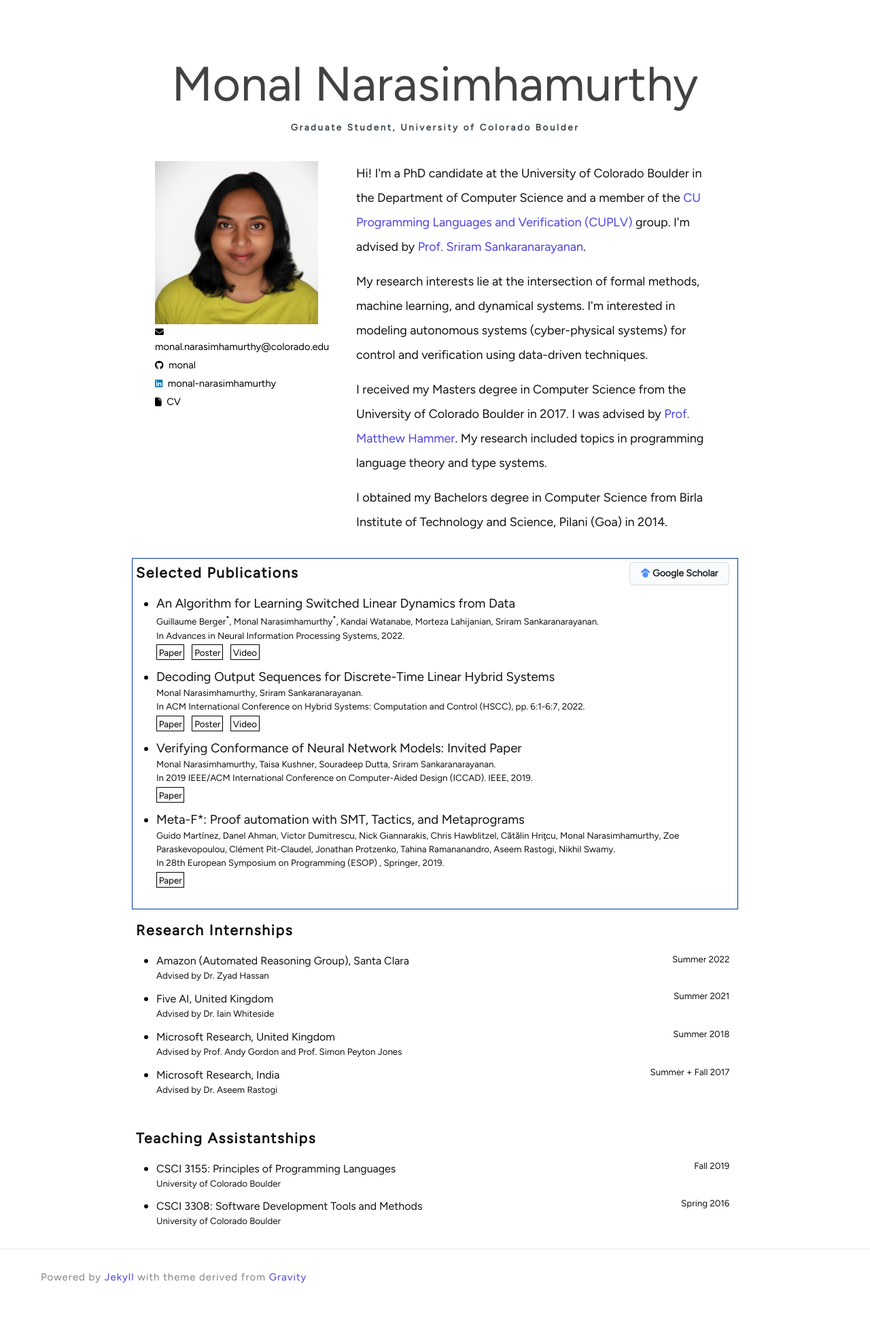
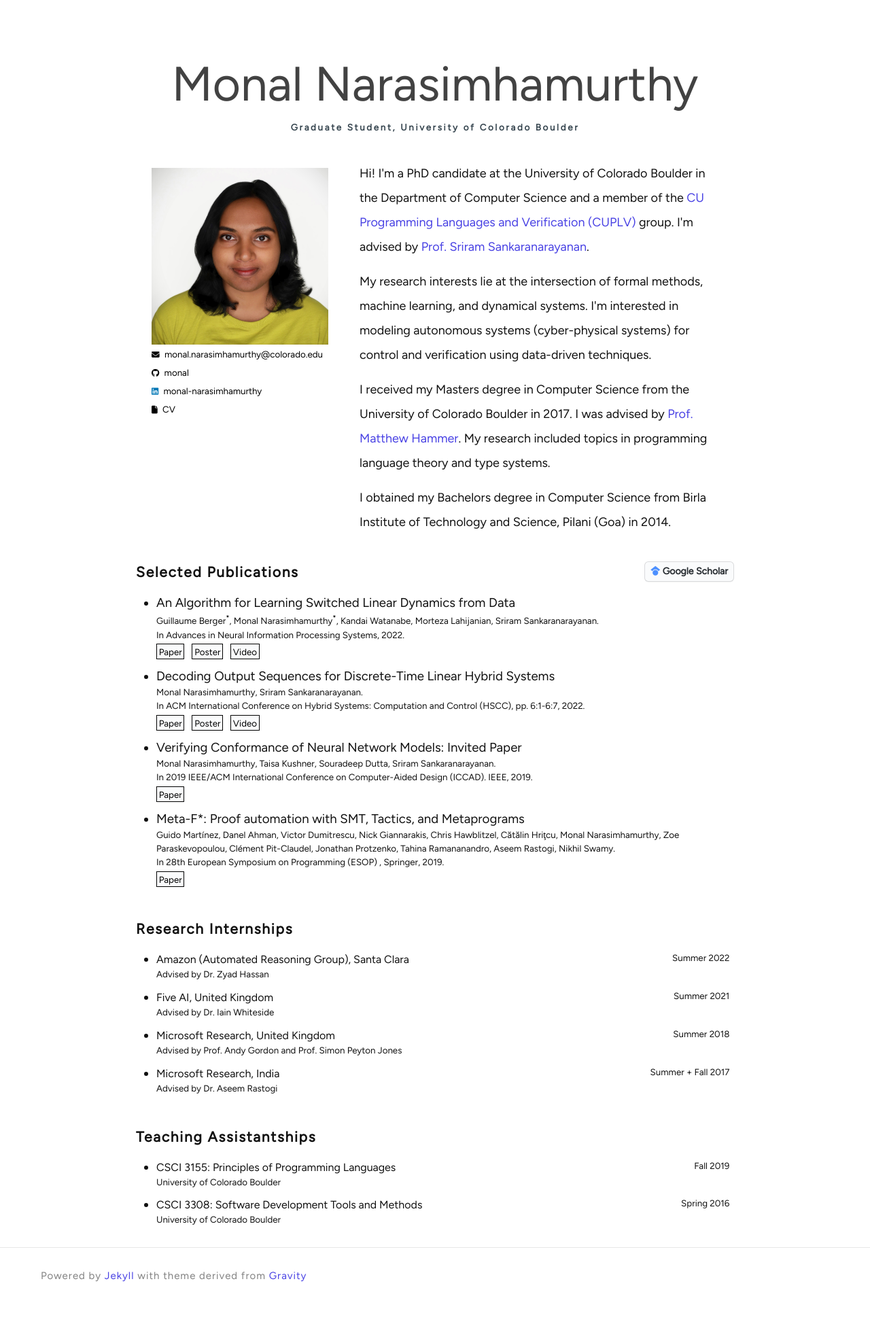
Before and after one commit to monal/monal.github.io, a Jekyll site: the page built from index.html, in a window 1280 px wide. Shown: the whole page at 68% size. Built offline with Jekyll 4.4.1, drawn with Linux system fonts in a browser that asks for light colours; nearby versions of some CDN libraries; some web fonts are replaced.

Commit message:
fix layout

```diff
--- a/css/style.scss
+++ b/css/style.scss
@@ -244,6 +244,7 @@ pre {
     max-width: -webkit-calc(#{$content-width} - (#{$spacing-unit} * 4));
     max-width:         calc(#{$content-width} - (#{$spacing-unit} * 4));
     margin: auto;
+    min-width: 260px;
     padding-right: $spacing-unit;
     padding-left: $spacing-unit;
     @extend %clearfix;
@@ -252,6 +253,7 @@ pre {
         max-width: -webkit-calc(#{$content-width} - (#{$spacing-unit}));
         max-width:         calc(#{$content-width} - (#{$spacing-unit}));
         margin: auto;
+        min-width: 260px;
         padding-right: $spacing-unit / 2;
         padding-left: $spacing-unit / 2;
     }
@@ -811,7 +813,7 @@ ul.publications li .item-supp a:hover{
   font-weight: 700;
   line-height: 20px;
   list-style: none;
-  padding: 6px 16px;
+  padding: 4px 8px;
   position: relative;
   transition: background-color 0.2s cubic-bezier(0.3, 0, 0.5, 1);
   user-select: none;
@@ -862,7 +864,7 @@ ul.publications li .item-supp a:hover{
 }
 
 .bio-image {
-  width: 240px;
+  width: 260px;
   margin-left: auto;
   margin-right: auto;
   margin-top: 40px;
@@ -884,7 +886,6 @@ ul.publications li .item-supp a:hover{
   display: flex;
   flex-wrap: wrap;
   margin-top: 20px;
-  border: 1px solid #0039a6;
 }
 
 .internships {
@@ -909,7 +910,8 @@ ul.publications li .item-supp a:hover{
 
 .headshot {
   margin: auto;
-  max-width: 240px;
+  max-width: 260px;
+  margin-top: 10px;
 }
 
 .socials {
@@ -920,7 +922,7 @@ ul.publications li .item-supp a:hover{
 }
 
 .socials-item {
-  font-size: 11pt;
+  font-size: 10pt;
   display: inline-block;
   width: 100%;
   margin: auto;
@@ -931,13 +933,14 @@ ul.publications li .item-supp a:hover{
   letter-spacing: 1.3pt;
   font-weight: bold;
   float: left;
+  max-width: 60%;
 }
 
 .gscholar {
-  margin-right: 0 auto;
+  margin-right: 1px auto;
   margin-left: auto;
-  padding-right: 5pt;
   float: right;
+  text-decoration: none;
 }
 
 .item-title {
--- a/index.html
+++ b/index.html
@@ -49,10 +49,10 @@ layout: default
 <div class="publications">
   <div style="display: flex; width: 100%;">
     <h3 class="section-title">Selected Publications</h3>
-    <a href="https://scholar.google.com/citations?user=5sVrpGAAAAAJ" class="gscholar">
+    <a href="https://scholar.google.com/citations?user=5sVrpGAAAAAJ" class="gscholar" style="text-decoration: none;">
       <button class="button-4">
       <i class="fa-brands fa-google-scholar" style="color: #4D90FF;"></i>
-      <span>Google Scholar</span>
+      <span style="text-decoration: none;">Google Scholar</span>
       </button>
     </a>
   </div>
@@ -109,26 +109,30 @@ layout: default
   <ul class="internships-list">
     <li>
     <div style="display: flex;">
-      <div class="item-title">Amazon (Automated Reasoning Group), Santa Clara </div>
+      <div class="item-title" style="max-width: 60%;">Amazon (Automated Reasoning Group), Santa Clara</div>
       <div class="item-timestamp" style="float: right; text-align: right;">Summer 2022</div>
     </div>
     <div class="item-detail">Advised by Dr. Zyad Hassan </div>
     </li>
     <li>
-    <div class="item-timestamp">Summer 2021</div>
-    <div class="item-title">Five AI, United Kingdom</div>
-    <div class="item-detail">Advised by Dr. Iain Whiteside </div>
+      <div style="display: flex;">
+        <div class="item-title" style="max-width: 60%;">Five AI, United Kingdom</div>
+        <div class="item-timestamp" style="float: right; text-align: right;">Summer 2021</div>
+      </div>
+      <div class="item-detail">Advised by Dr. Iain Whiteside </div>
     </li>
     <li>
-    <div class="item-timestamp" style="float:right">Summer 2018 </div>
-    <div class="item-title">Microsoft Research, United Kingdom</div>
+      <div style="display: flex;">
+        <div class="item-title" style="max-width: 60%;">Microsoft Research, United Kingdom</div>
+        <div class="item-timestamp" style="float: right; text-align: right;">Summer 2018</div>
+      </div>
     <div class="item-detail">Advised by Prof. Andy Gordon and Prof. Simon Peyton Jones </div>
     </li>
     <li>
-    <div class="item-timestamp" style="float:right">
-             Summer + Fall 2017
-    </div>
-    <div class="item-title">Microsoft Research, India</div>
+      <div style="display: flex;">
+        <div class="item-title" style="max-width: 60%;">Microsoft Research, India</div>
+        <div class="item-timestamp" style="float: right; text-align: right;">Summer + Fall 2017</div>
+      </div>
     <div class="item-detail">Advised by Dr. Aseem Rastogi</div>
     </li>
   </ul>
@@ -137,17 +141,17 @@ layout: default
   <h3 class="section-title">Teaching Assistantships</h3>
   <ul class="internships-list">
     <li>
-    <div class="item-timestamp">
-               Fall 2019
-    </div>
-    <div class="item-title">CSCI 3155: Principles of Programming Languages </div>
+      <div style="display: flex;">
+        <div class="item-title" style="max-width: 60%;">CSCI 3155: Principles of Programming Languages</div>
+        <div class="item-timestamp" style="float: right; text-align: right;">Fall 2019</div>
+      </div>
     <div class="item-detail">University of Colorado Boulder</div>
     </li>
     <li>
-    <div class="item-timestamp">
-               Spring 2016
-    </div>
-    <div class="item-title">CSCI 3308: Software Development Tools and Methods</div>
+      <div style="display: flex;">
+        <div class="item-title" style="max-width: 60%;">CSCI 3308: Software Development Tools and Methods</div>
+        <div class="item-timestamp" style="float: right; text-align: right;">Spring 2016</div>
+      </div>
     <div class="item-detail">University of Colorado Boulder</div>
     </li>
     </ul>
```
Also changed, not shown: 3 other files.
